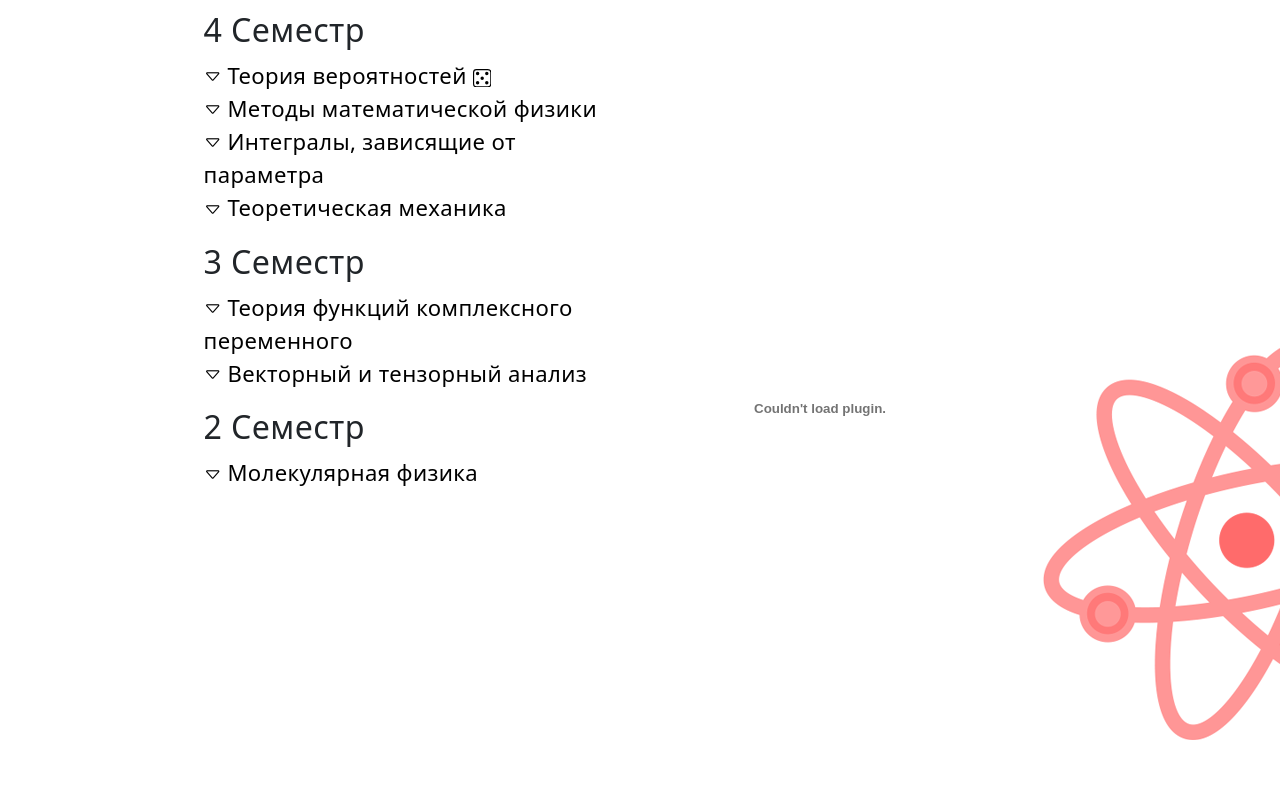
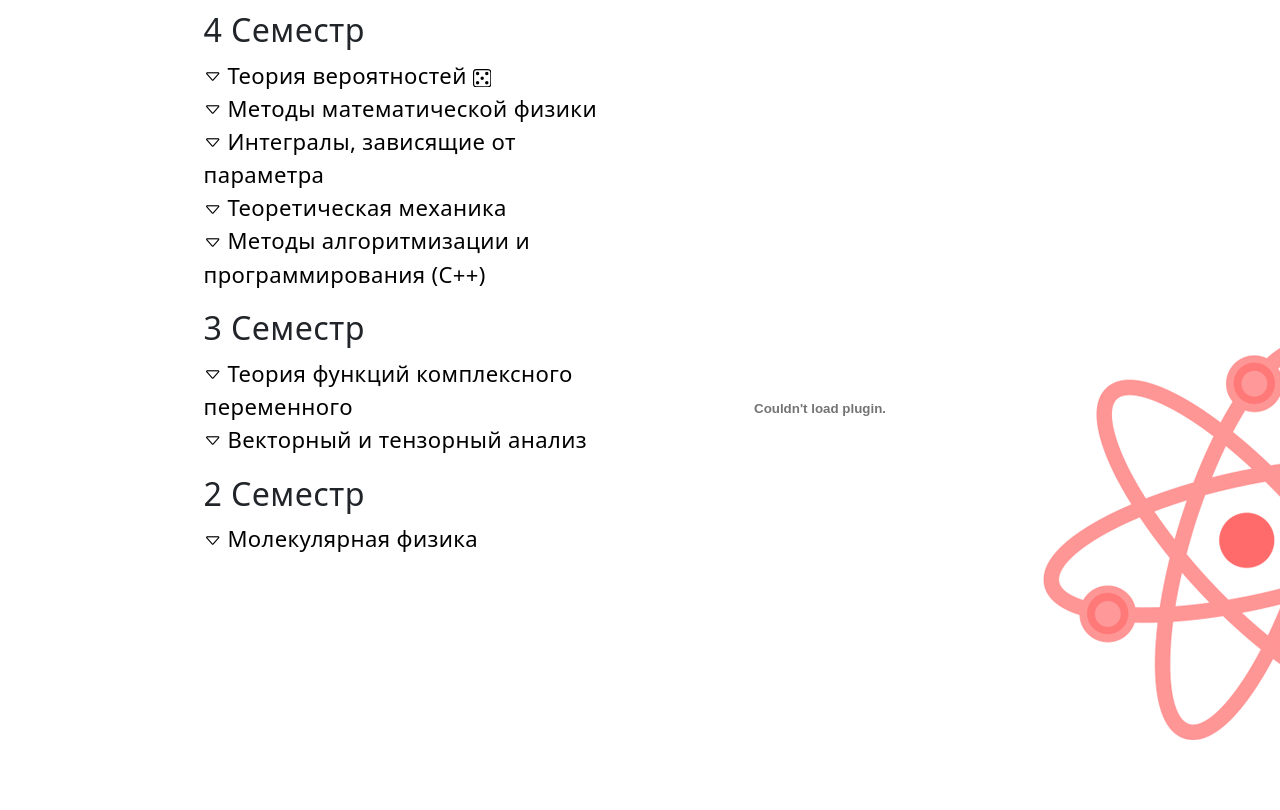
Before and after one commit to YurikBel/BelGor, a Django app: template mainpage/templates/lections.html in a window 1280 px wide. Shown: the part 63-873 px from the top of the page. Run offline with Django 3.2, Linux system fonts and the light colour scheme; the template is opened without the code that fills it, so the values that code supplies are empty; some libraries are stand-ins or nearby versions.

Commit message:
Отчёты по программированию у Щербака

```diff
--- a/mainpage/templates/lections.html
+++ b/mainpage/templates/lections.html
@@ -69,6 +69,18 @@
                         <li><a class="link" data-href-file="/static/lections/termeh_plan.doc" href="#">Учебный план (+ вопросы к экзамену 2022 г.) - Канаков О.И.</a></li>
                 </ul>
             </li>
+            <li>
+                <a href="#" class="drop-locator">
+                        <i class="bi bi-caret-down"></i>
+                        <i class="bi bi-caret-up"></i>
+                        <span class="drop-h">Методы алгоритмизации и программирования (C++)</span>
+                </a>
+                <ul class="drop rounded-list">
+                        <li><a class="link" data-href-file="/static/lections/maap_rectint.rar" href="#">Отчёт по многопоточному программированию (на примере вычисления интеграла) - Щербак А.О.</a></li>
+                        <li><a class="link" data-href-file="/static/lections/maap_matrixop.rar" href="#">Отчёт по перемножению матриц - Щербак А.О.</a></li>
+
+                </ul>
+            </li>
         </ul>
     </div>
 
```
Also changed, not shown: 2 other files.
